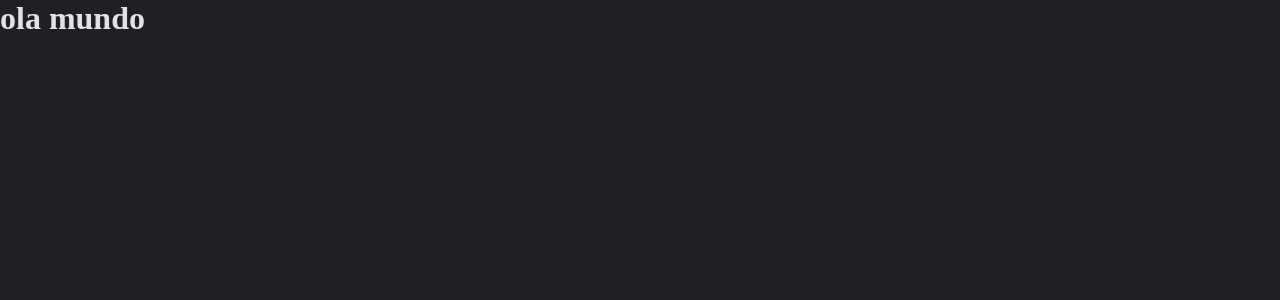
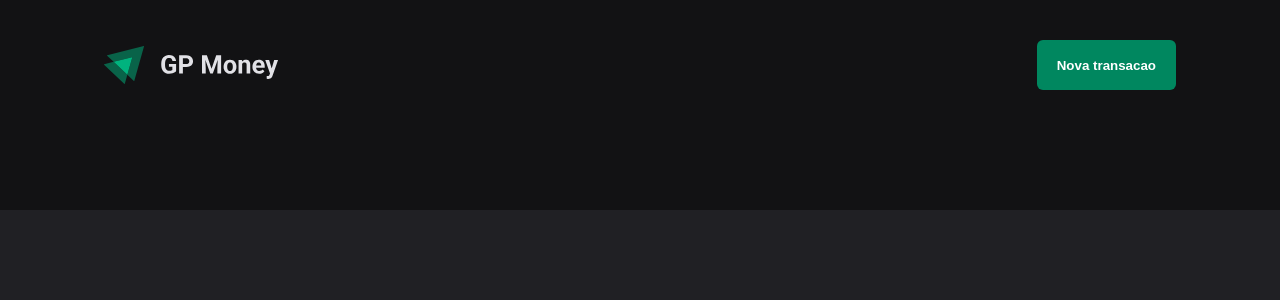
Before and after one commit to gregory6z/gp-money-2.0, a React (Vite) app: page / in a window 1280 px wide. Shown: the top 300 px of the page. Built offline with nearby package versions, Linux system fonts and the light colour scheme.

Commit message:
Add Header component ✔️

```diff
--- a/index.html
+++ b/index.html
@@ -4,13 +4,14 @@
     <meta charset="UTF-8" />
     <link rel="preconnect" href="https://fonts.googleapis.com" />
     <link rel="preconnect" href="https://fonts.gstatic.com" crossorigin />
+    <link rel="icon" type="image/svg+xml" href="/vite.svg" />
     <meta name="viewport" content="width=device-width, initial-scale=1.0" />
 
     <link
       href="https://fonts.googleapis.com/css2?family=Roboto:wght@400;700&display=swap"
       rel="stylesheet"
     />
-    <title>Vite + React + TS</title>
+    <title>GP money</title>
   </head>
   <body>
     <div id="root"></div>
--- a/src/App.tsx
+++ b/src/App.tsx
@@ -1,11 +1,12 @@
 import { ThemeProvider } from "styled-components";
+import { Transactions } from "./pages/Trasnsactions";
 import { GlobalStyle } from "./styles/global";
 import { defaultTheme } from "./styles/themes/default";
 
 export function App() {
   return (
     <ThemeProvider theme={defaultTheme}>
-      <h1>ola mundo</h1>
+      <Transactions />
       <GlobalStyle />
     </ThemeProvider>
   );
--- /dev/null
+++ b/src/components/Header/index.tsx
@@ -0,0 +1,18 @@
+import {
+  HeaderContainer,
+  HeaderContent,
+  NewTransactionsButton,
+} from "./styles";
+
+import logoImg from "../../assets/logo.svg";
+
+export function Header() {
+  return (
+    <HeaderContainer>
+      <HeaderContent>
+        <img src={logoImg} />
+        <NewTransactionsButton>Nova transacao</NewTransactionsButton>
+      </HeaderContent>
+    </HeaderContainer>
+  );
+}
--- /dev/null
+++ b/src/components/Header/styles.ts
@@ -0,0 +1,33 @@
+import styled from "styled-components";
+
+export const HeaderContainer = styled.header`
+  background: ${(props) => props.theme["gray-900"]};
+  padding: 2.5rem 0 7.5rem;
+`;
+
+export const HeaderContent = styled.div`
+  width: 100%;
+  max-width: 1120px;
+  margin: 0 auto;
+  padding: 0 1.5rem;
+
+  display: flex;
+  justify-content: space-between;
+  align-items: center;
+`;
+
+export const NewTransactionsButton = styled.button`
+  height: 50px;
+  border: 0;
+  background: ${(props) => props.theme["green-500"]};
+  color: ${(props) => props.theme.white};
+  font-weight: bold;
+  padding: 0 1.25rem;
+  border-radius: 6px;
+  cursor: pointer;
+
+  &:hover {
+    background: ${(props) => props.theme["green-700"]};
+    transition: background-color 0.2s;
+  }
+`;
--- /dev/null
+++ b/src/pages/Trasnsactions/index.tsx
@@ -0,0 +1,5 @@
+import { Header } from "../../components/Header";
+
+export function Transactions() {
+  return <Header />;
+}
--- /dev/null
+++ b/src/pages/Trasnsactions/styles.ts
@@ -0,0 +1 @@
+import styled from "styled-components";
```
Also changed, not shown: src/assets/logo.svg (added).
